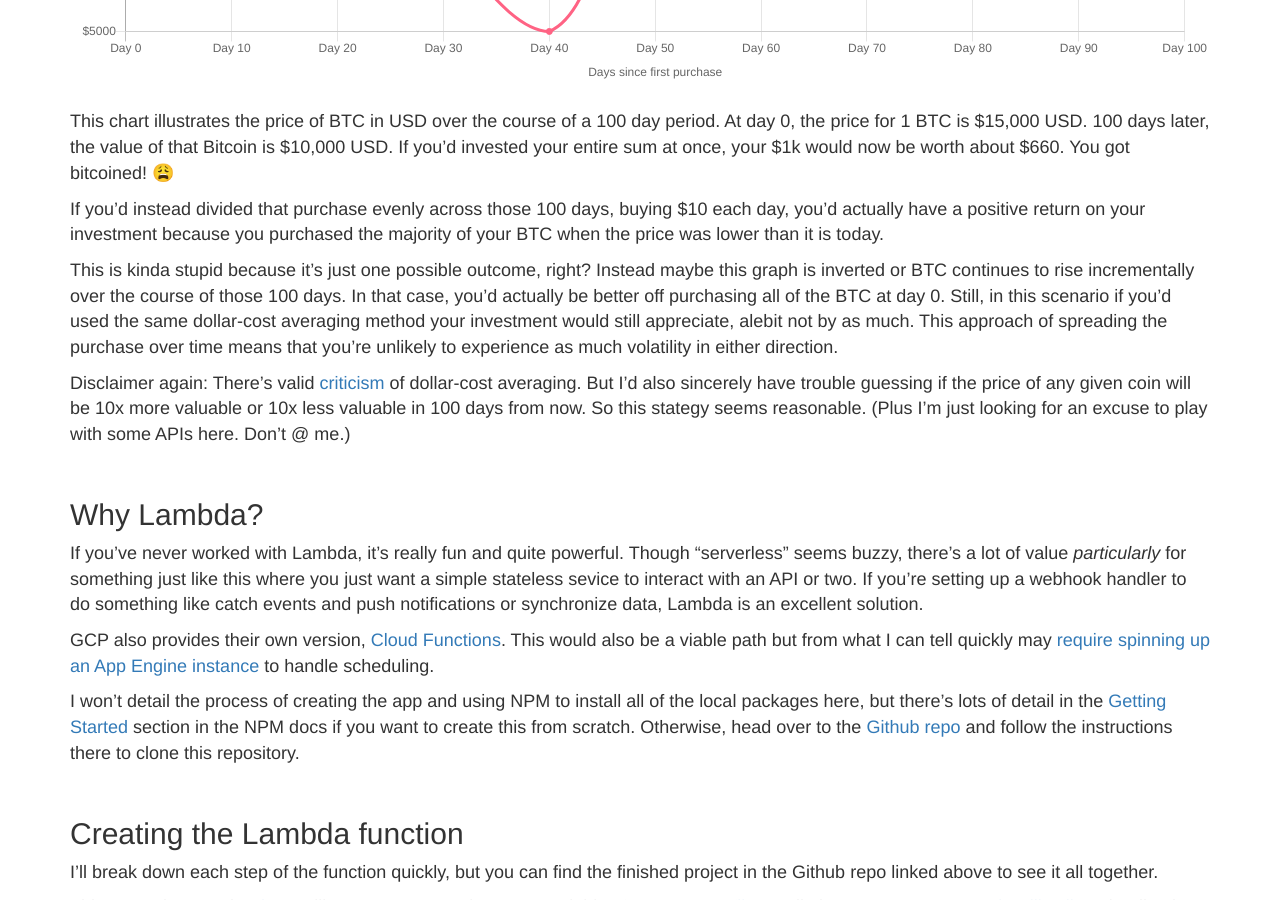
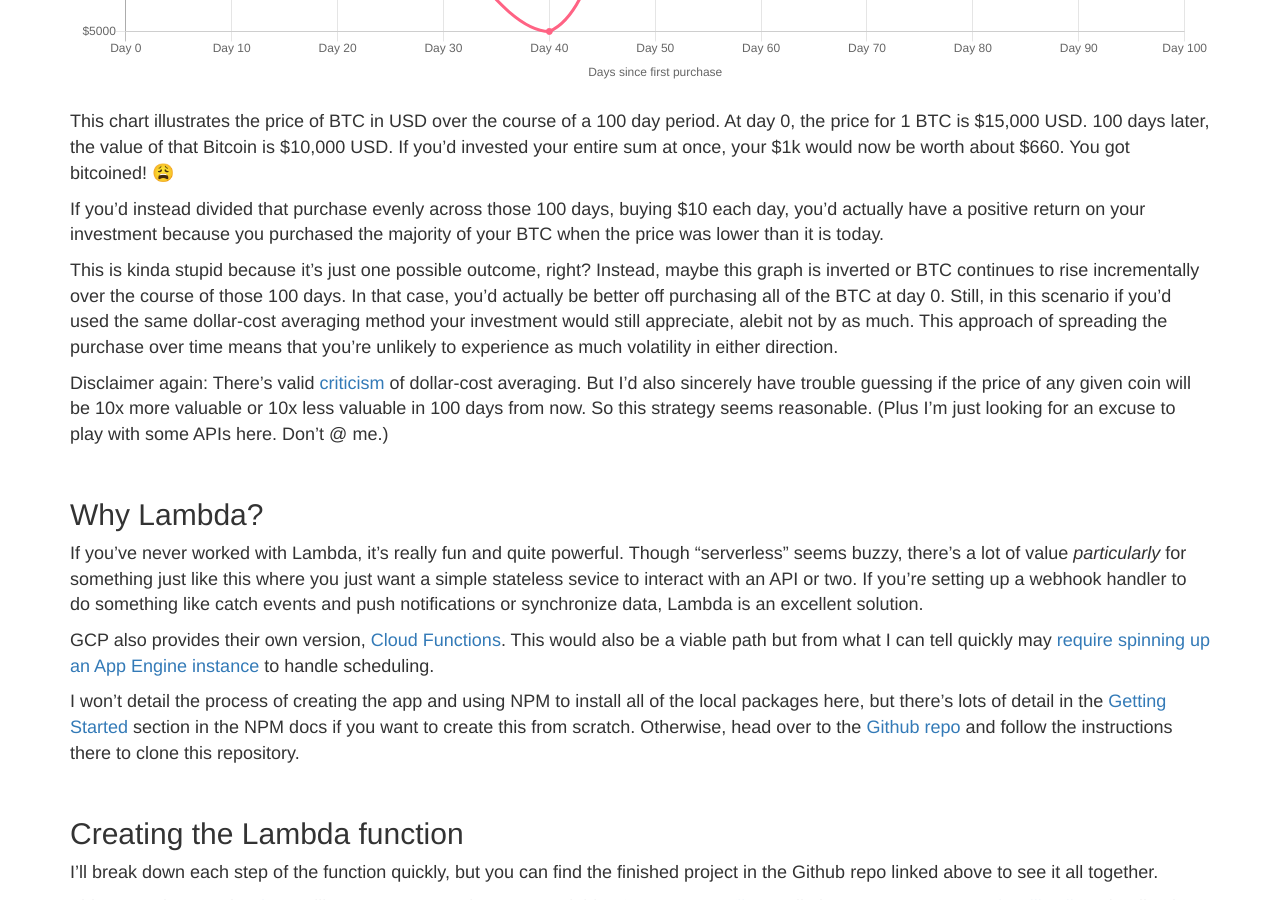
Before and after one commit to adamjstevenson/adamjstevenson.github.io, a Jekyll site: the page built from _posts/2018-02-25-serverless-nodejs-dollar-cost-averaging-for-crypto-markets.md, in a window 1280 px wide and 900 px high, scrolled down 1862 px. Built offline with Jekyll 4.4.1, drawn with Linux system fonts in a browser that asks for light colours; nearby versions of some CDN libraries; some of the changed text lies outside the part shown.

Commit message:
fix a couple spelling errors

```diff
--- a/_posts/2018-02-25-serverless-nodejs-dollar-cost-averaging-for-crypto-markets.md
+++ b/_posts/2018-02-25-serverless-nodejs-dollar-cost-averaging-for-crypto-markets.md
@@ -45,9 +45,9 @@
 
 If you'd instead divided that purchase evenly across those 100 days, buying $10 each day, you'd actually have a positive return on your investment because you purchased the majority of your BTC when the price was lower than it is today.
 
-This is kinda stupid because it's just one possible outcome, right? Instead maybe this graph is inverted or BTC continues to rise incrementally over the course of those 100 days. In that case, you'd actually be better off purchasing all of the BTC at day 0. Still, in this scenario if you'd used the same dollar-cost averaging method your investment would still appreciate, alebit not by as much. This approach of spreading the purchase over time means that you're unlikely to experience as much volatility in either direction.
+This is kinda stupid because it's just one possible outcome, right? Instead, maybe this graph is inverted or BTC continues to rise incrementally over the course of those 100 days. In that case, you'd actually be better off purchasing all of the BTC at day 0. Still, in this scenario if you'd used the same dollar-cost averaging method your investment would still appreciate, alebit not by as much. This approach of spreading the purchase over time means that you're unlikely to experience as much volatility in either direction.
 
-Disclaimer again: There's valid [criticism](https://en.wikipedia.org/wiki/Dollar_cost_averaging#Criticism) of dollar-cost averaging. But I'd also sincerely have trouble guessing if the price of any given coin will be 10x more valuable or 10x less valuable in 100 days from now. So this stategy seems reasonable. (Plus I'm just looking for an excuse to play with some APIs here. Don't @ me.)
+Disclaimer again: There's valid [criticism](https://en.wikipedia.org/wiki/Dollar_cost_averaging#Criticism) of dollar-cost averaging. But I'd also sincerely have trouble guessing if the price of any given coin will be 10x more valuable or 10x less valuable in 100 days from now. So this strategy seems reasonable. (Plus I'm just looking for an excuse to play with some APIs here. Don't @ me.)
 
 ## Why Lambda?
 
```
Also changed, not shown: other parts of _posts/2018-02-25-serverless-nodejs-dollar-cost-averaging-for-crypto-markets.md (+1 -1 lines), 1 other file.
